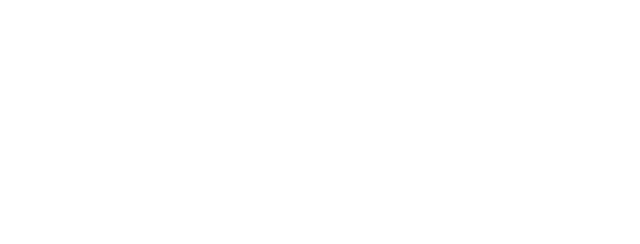
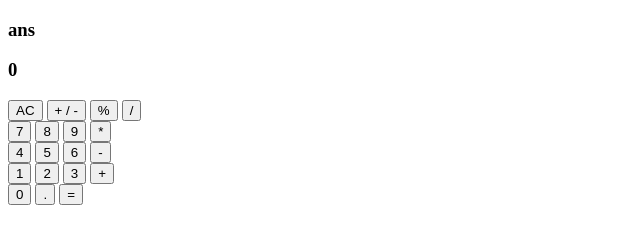
Before and after one commit to Snaarze/Calculator, a plain HTML site: page index.html in a window 1280 px wide. Shown: the whole page, without its empty margins (0-640 px from the left). Drawn offline with Linux system fonts and the light colour scheme.

Commit message:
Added Structure of Calculator

```diff
--- a/index.html
+++ b/index.html
@@ -7,6 +7,45 @@
         <link rel="stylesheet" href="style.css">
     </head>
     <body>
+        <div class="container">
+           <div class="screen-ui">
+               <h3 class="result">ans</h3>
+               <h3 class="input">0</h3>
+           </div>
+           <div class="buttons-container">
+                <div class="number-container">
+                    <div class="number-buttons-container">
+                        <button class="AC buttons">AC</button>
+                        <button class="plus-minus buttons">+ / -</button>
+                        <button class="modulo buttons">%</button>
+                        <button class="operator buttons">/</button>
+                   </div>
+                    <div class="number-buttons-container">
+                        <button class="num buttons">7</button>
+                        <button class="num buttons">8</button>
+                        <button class="num buttons">9</button>
+                        <button class="operator buttons">*</button>
+                    </div>
+                   <div class="number-buttons-container">
+                        <button class="num buttons">4</button>
+                        <button class="num buttons">5</button>
+                        <button class="num buttons">6</button>
+                        <button class="operator buttons">-</button>
+                    </div>
+                    <div class="number-buttons-container">
+                        <button class="num buttons">1</button>
+                        <button class="num buttons">2</button>
+                        <button class="num buttons">3</button>
+                        <button class="operator plus buttons">+</button>
+                   </div>
+                   <div class="number-buttons-container">
+                    <button class="num buttons">0</button>
+                    <button class="dot buttons">.</button>
+                    <button class="equal buttons">=</button>
+                </div>
+                </div>
+           </div>
+        </div>
         <script src="./script.js"></script>
     </body>
 </html>
```
